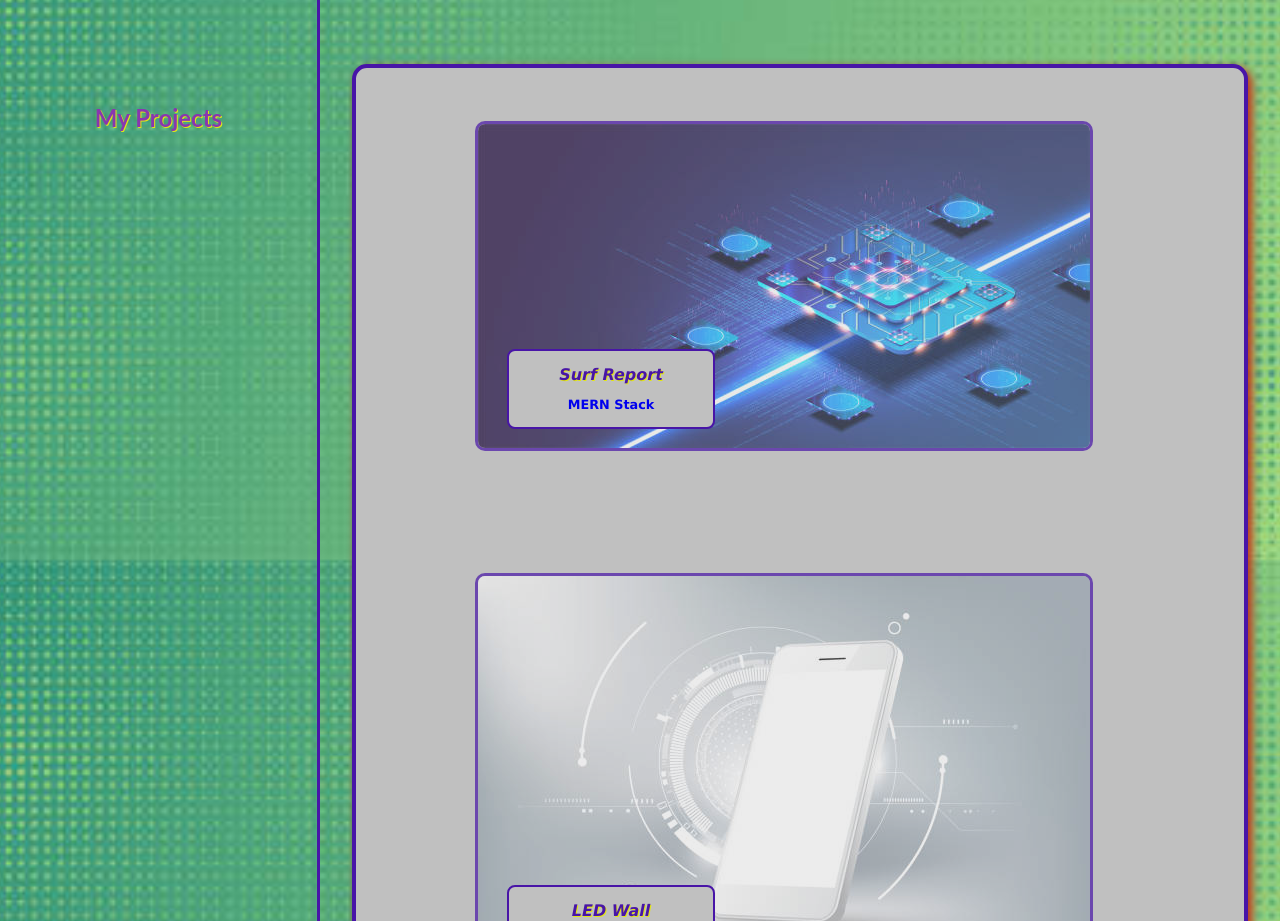
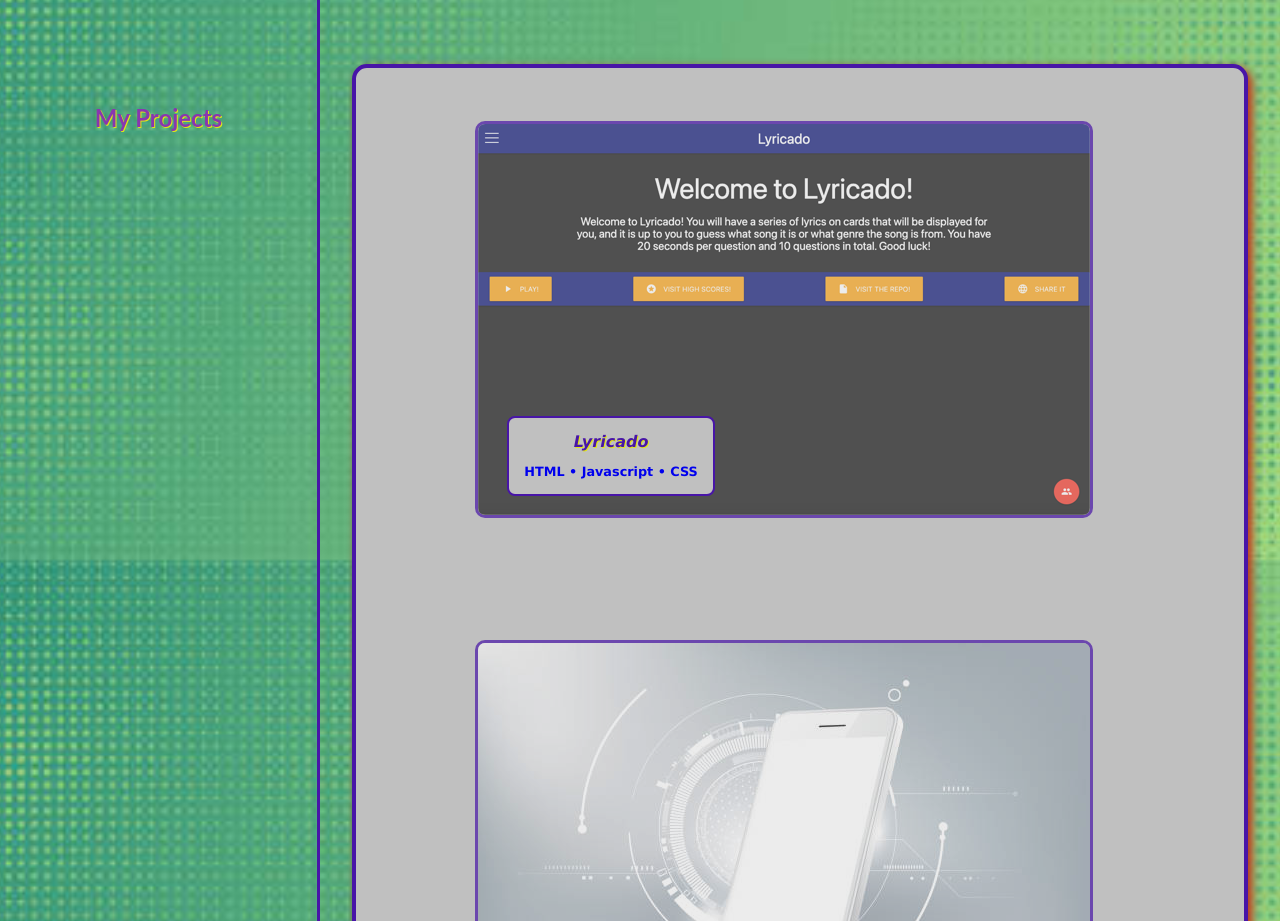
Before and after one commit to Vaperzsteve/Portfolio-WC2, a plain HTML site: page index.html in a window 1280 px wide. Shown: the part 1040-1961 px from the top of the page. Drawn offline with Linux system fonts and the light colour scheme.

Commit message:
placed 1st group project in portfolio

```diff
--- a/index.html
+++ b/index.html
@@ -77,10 +77,10 @@
                 </div>
                 <div class="panelCard" id="projects">
                     <div class="projectNames" id="featured">
-                        <a href="#0" target="_blank"><img src="./assets/images/chip-laser-612x612.jpeg" alt="computer chip on a blue background" />
+                        <a href="https://zachyarbrough.github.io/music-lyric-quiz/" target="_blank"><img src="./assets/images/lyricado.png" alt="an image of a game that you choose the correct genre from a lyric snippet" />
                             <div class="headings">
-                                <h3>Surf Report</h3>
-                                <h4>MERN Stack</h4>
+                                <h3>Lyricado</h3>
+                                <h4>HTML • Javascript • CSS</h4>
                             </div>
                         </a>
                     </div>
```
Also changed, not shown: assets/images/lyricado.png (added), 2 other files.
